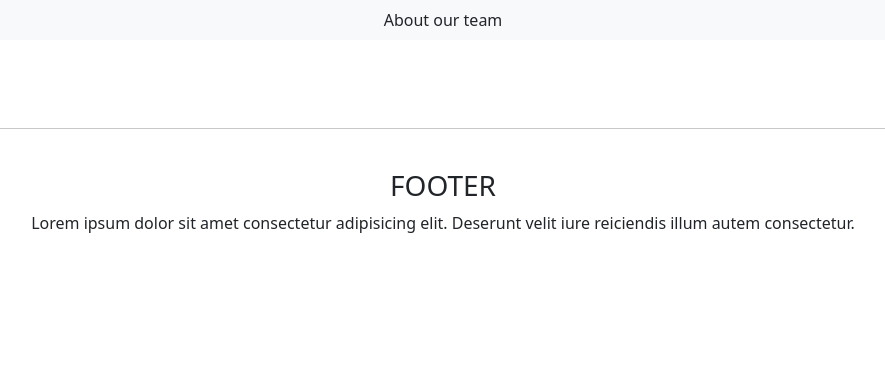
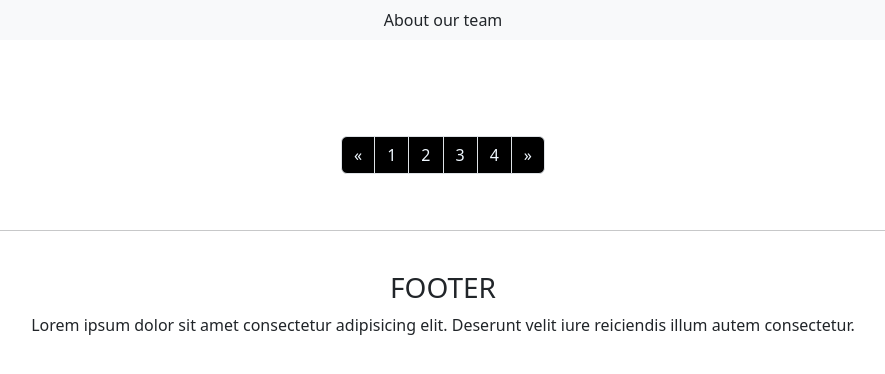
Before and after one commit to RagabRasmy1/team_lap, a plain HTML site: page about.html in a window 1280 px wide. Shown: the whole page, without its empty margins (197-1082 px from the left). Drawn offline with nearby package versions, Linux system fonts and the light colour scheme.

Commit message:
add Page navigation to home page

```diff
--- a/about.html
+++ b/about.html
@@ -26,6 +26,25 @@
                     </li>
         </nav>
         <br><br>
+        <br><br>
+        <nav aria-label="Page navigation example">
+            <ul class="pagination justify-content-center">
+              <li class="page-item">
+                <a class="page-link boxes" href="#" aria-label="Previous">
+                  <span aria-hidden="true">&laquo;</span>
+                </a>
+              </li>
+              <li class="page-item"><a class="page-link boxes" href="#">1</a></li>
+              <li class="page-item"><a class="page-link boxes" href="#">2</a></li>
+              <li class="page-item"><a class="page-link boxes" href="#">3</a></li>
+              <li class="page-item"><a class="page-link boxes" href="#">4</a></li>
+              <li class="page-item">
+                <a class="page-link boxes" href="#" aria-label="Next">
+                  <span aria-hidden="true">&raquo;</span>
+                </a>
+              </li>
+            </ul>
+        </nav>
         <br>
         <hr/>
         <br>
```
